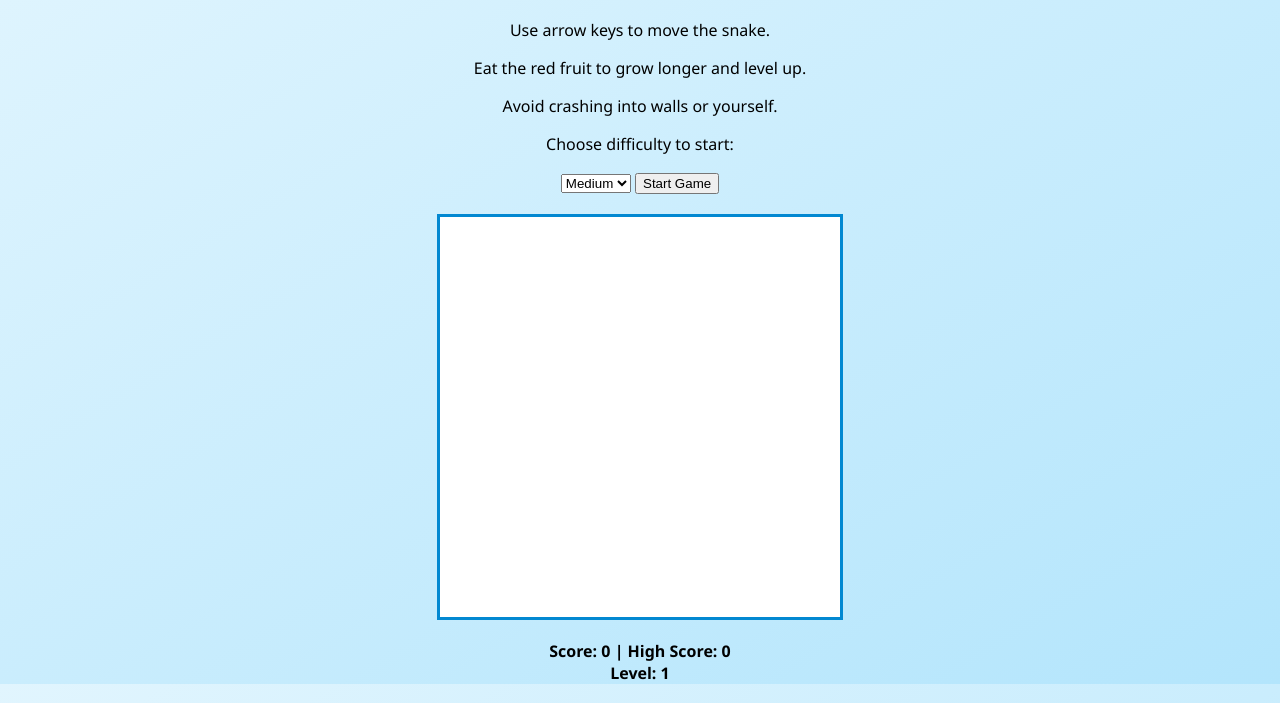
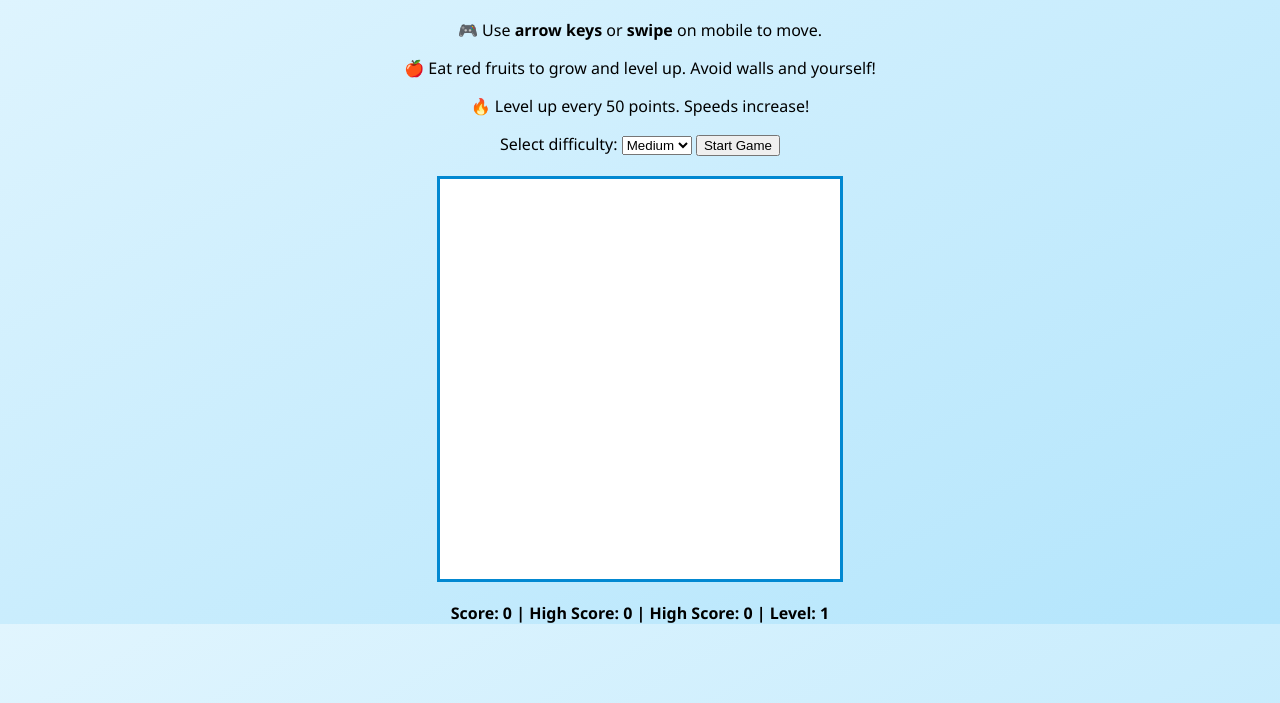
Before and after one commit to uppili91/snake-game-test, a plain HTML site: page index.html in a window 1280 px wide. Shown: the part 97-800 px from the top of the page. Drawn offline with Linux system fonts and the light colour scheme.

Commit message:
Add files via upload

```diff
--- a/index.html
+++ b/index.html
@@ -2,17 +2,17 @@
 <html lang="en">
 <head>
     <meta charset="UTF-8">
-    <title>Snake Game - Fancy Edition</title>
+    <title>Snake Game - Deluxe Edition</title>
     <link rel="stylesheet" href="style.css">
 </head>
 <body>
     <div class="container">
         <h1>🐍 Fancy Snake Game</h1>
         <div id="instructions">
-            <p>Use arrow keys to move the snake.</p>
-            <p>Eat the red fruit to grow longer and level up.</p>
-            <p>Avoid crashing into walls or yourself.</p>
-            <p>Choose difficulty to start:</p>
+            <p>🎮 Use <strong>arrow keys</strong> or <strong>swipe</strong> on mobile to move.</p>
+            <p>🍎 Eat red fruits to grow and level up. Avoid walls and yourself!</p>
+            <p>🔥 Level up every 50 points. Speeds increase!</p>
+            <label for="difficulty">Select difficulty:</label>
             <select id="difficulty">
                 <option value="150">Easy</option>
                 <option value="100" selected>Medium</option>
@@ -22,10 +22,14 @@
         </div>
         <canvas id="gameCanvas" width="400" height="400"></canvas>
         <div id="status">
-            <p>Score: <span id="score">0</span></p>
-            <p>Level: <span id="level">1</span></p>
+            <p>Score: <span id="score">0</span> | High Score: <span id="highScore">0</span> | Level: <span id="level">1</span></p>
         </div>
     </div>
+
+    <!-- Preload sound effects -->
+    <audio id="eatSound" src="eat.mp3" preload="auto"></audio>
+    <audio id="gameOverSound" src="gameover.mp3" preload="auto"></audio>
+
     <script src="script.js"></script>
 </body>
 </html>
```
